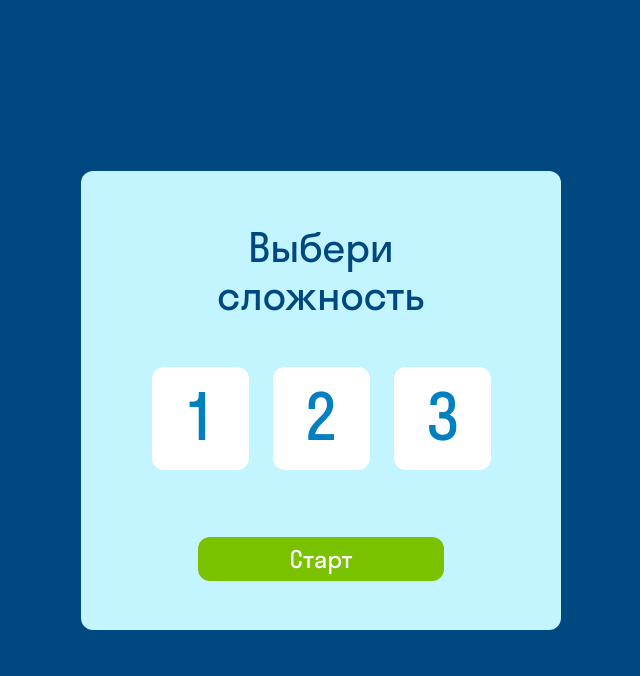
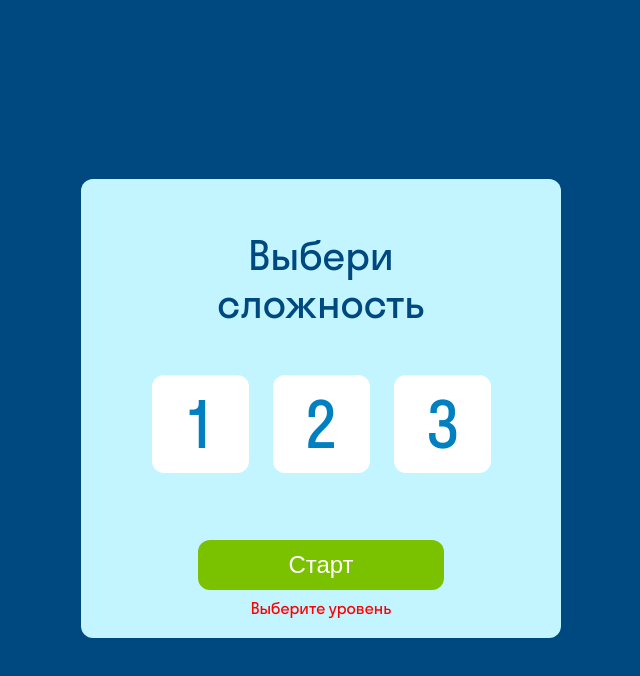
Before and after one commit to ipotemkin/js_m4_card_game, a plain HTML site: page index.html in a window 1280 px wide. Both pictures are taken after a click on the button "Старт". Shown: the whole page, without its empty margins (319-959 px from the left). Drawn offline with Linux system fonts and the light colour scheme.

Commit message:
added an error message and handlers

```diff
--- a/index.html
+++ b/index.html
@@ -22,6 +22,7 @@
             <label for="level-3" title="Оценка «3»">3</label>
         </div>
         <button type="submit" class="form__submit-btn">Старт</button>
+        <p class="form__error hidden">Выберите уровень</p>
     </form>
     <script>
         window.app = {
@@ -29,13 +30,23 @@
         };
 
         const form = document.querySelector('.form');
+        const error = document.querySelector('.form__error');
+        const submitBtn = document.querySelector('.form__submit-btn');
+
+        const hideError = (event) => error.classList.add('hidden');
+
+        form.addEventListener('click', hideError);
+        submitBtn.addEventListener('blur', hideError);
 
         form.addEventListener('submit', (event) => {
             event.preventDefault();
 
             const level = window.app = +form.level.value
 
-            if (!level) return;
+            if (!level) {
+                error.classList.remove('hidden');
+                return;
+            }
 
             document.body.innerHTML = `<h2 style="color: white;">Выбран уровень: ${level}</h2>`
         });
--- a/style.css
+++ b/style.css
@@ -1,4 +1,4 @@
-* {
+html {
     padding: 0;
     margin: 0;
     font-family: 'Stratos LC Web';
@@ -8,6 +8,7 @@ body {
     height: 100vh;
 
     display: flex;
+    flex-direction: column;
     justify-content: center;
     align-items: center;
 
@@ -37,7 +38,8 @@ body {
     display: flex;
     flex-direction: column;
     align-items: center;
-    justify-content: space-around;
+    /* justify-content: space-around; */
+    justify-content: top;
 
     background: #C2F5FF;
     border-radius: 12px;
@@ -47,7 +49,7 @@ body {
     width: 246px;
     height: 50px;
     margin-top: 67px;
-    margin-bottom: 49px;
+    /* margin-bottom: 49px; */
 
     border-radius: 12px;
     border: none;
@@ -60,12 +62,12 @@ body {
     background: #7AC100;
 }
 
-.from__submit-btn:hover {
+.form__submit-btn:hover {
     cursor: pointer;
 }
 
 .form__level-area {
-    height: 120px;
+    height: 98px;
     display: flex;
     overflow: hidden;
 }
@@ -108,3 +110,13 @@ body {
 {
     cursor: pointer;
 }
+
+.hidden {
+    display: none;
+}
+
+.form__error {
+    margin-top: 8px;
+    margin-bottom: 0px;
+    color: red;
+}
```
